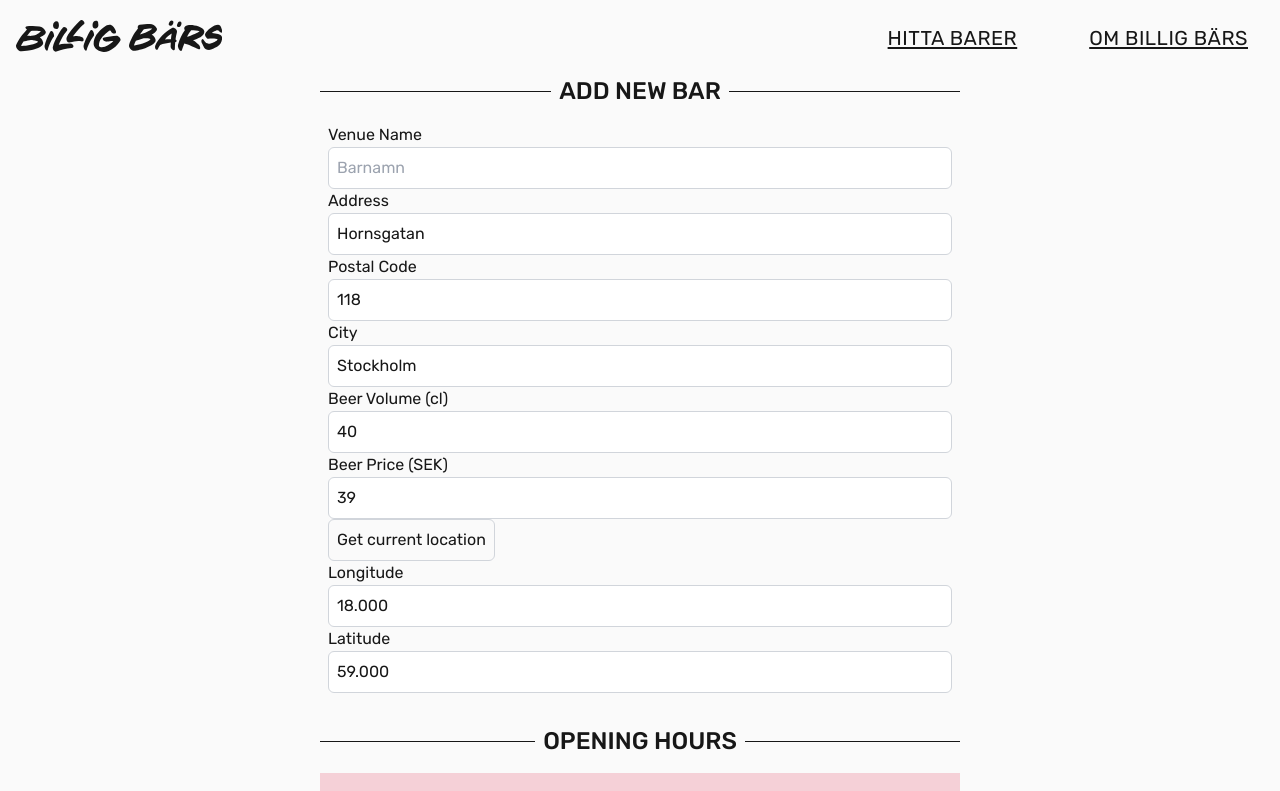
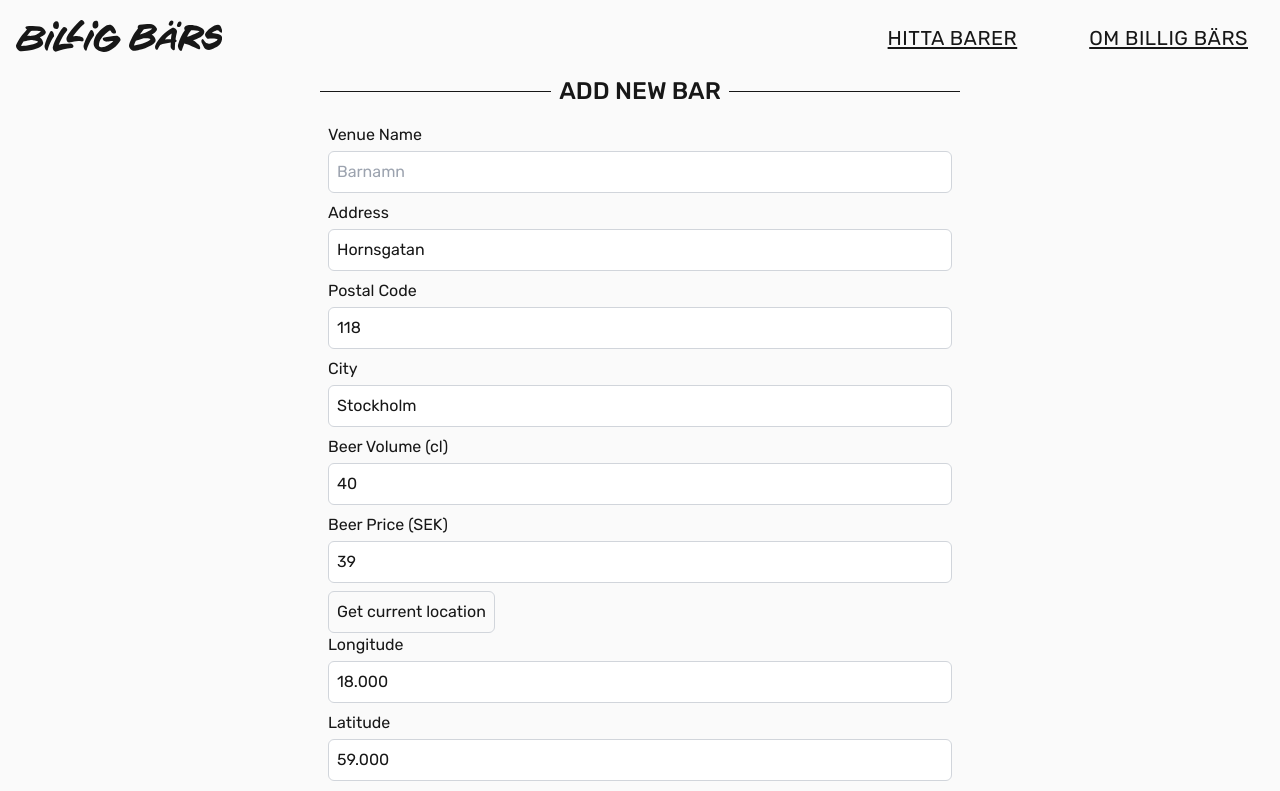
Before and after one commit to nickenickenicke/billig-bars, a Next.js app: page /bar-admin in a window 1280 px wide. Shown: the top 791 px of the page. Built offline with nearby package versions, Linux system fonts and the light colour scheme; a web font is replaced by a local one.

Commit message:
Spacing edits

```diff
--- a/src/components/form/FormInput.tsx
+++ b/src/components/form/FormInput.tsx
@@ -24,8 +24,10 @@ export const FormInput = ({
   onChange
 }: FormInputProps) => {
   return (
-    <div className={`form-group flex flex-col ${className ? className : ''}`}>
-      <label htmlFor={name}>{label}</label>
+    <div className={`form-group mb-2 flex flex-col ${className ? className : ''}`}>
+      <label htmlFor={name} className="mb-1">
+        {label}
+      </label>
       <input
         inputMode={numericInput ? 'decimal' : undefined}
         type={text ? 'text' : 'number'}
```
